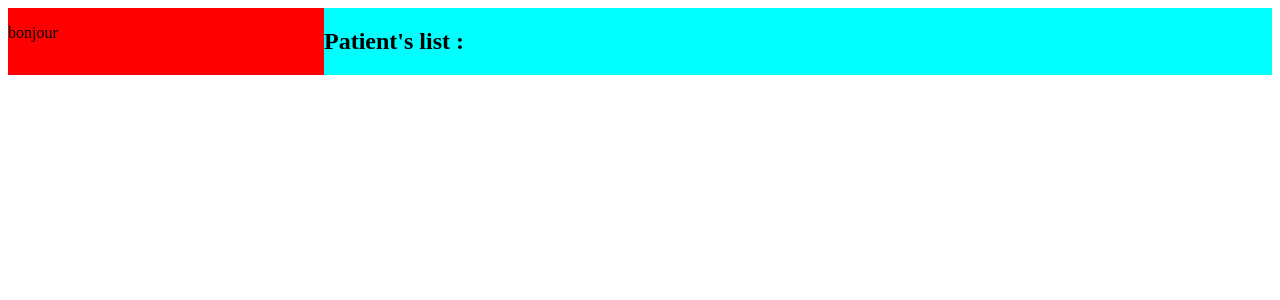
After one commit to rubenj777/python_project, a Flask app: page /home in a window 1280 px wide. The commit adds this page. Shown: the top 300 px of the page. Run offline with Flask 2, Linux system fonts and the light colour scheme; data that the repository does not hold is empty.

Commit message:
display patients

```diff
--- a/main.py
+++ b/main.py
@@ -1,6 +1,4 @@
-from ast import dump
 from flask import Flask, render_template
-
 
 def create_app():
     app = Flask(__name__)
@@ -13,26 +11,22 @@ def create_app():
         con = db.get_db()
         cur = con.cursor()
         cur.execute(
-            "INSERT INTO patient VALUES ('id', 'coucou', 'ruben', 'rub', 'password')"
+            "INSERT INTO patient (firstName, lastName, username, password, address, email, phone) VALUES ('mohamed', 'konate', 'moko', 'password', 'lyon', 'mohamed@mail.com', '0656980564')"
         )
         con.commit()
 
     def get_all_patients():
         con = db.get_db()
         cur = con.cursor()
-        res = cur.execute("SELECT firstName, lastName, username FROM patient")
-        lastName, firstName, username = res.fetchone()
+        res = cur.execute("SELECT firstName, lastName, email, phone FROM patient")
+        patients = res.fetchall()
         db.close_db()
-        return firstName, lastName, username
+        return patients
 
-
-
-    @app.route("/")
+    @app.route("/home")
     def index():
-        firstName, lastName, username = get_all_patients()
-
-        return render_template(
-            "index.html", firstName=firstName, lastName=lastName, username=username
-        )
+        #insert()
+        patients = get_all_patients()
+        return render_template("home.html", patients=patients)
 
     return app
--- /dev/null
+++ b/templates/home.html
@@ -0,0 +1,59 @@
+<!DOCTYPE html>
+<html lang="en">
+
+<head>
+    <meta charset="UTF-8">
+    <meta http-equiv="X-UA-Compatible" content="IE=edge">
+    <meta name="viewport" content="width=device-width, initial-scale=1.0">
+    <title>Home</title>
+</head>
+
+<body>
+    <div class="container">
+        <div id="sidebar">
+            <p>bonjour</p>
+        </div>
+
+        <div id="content">
+            <h2>Patient's list :</h2>
+            {% for patient in patients %}
+            <div class="patient-infos">
+                <ul>
+                    <li>First name : {{ patient.firstName }}</li>
+                    <li>Last name : {{ patient.lastName }}</li>
+                    <li>Email : {{ patient.email }}</li>
+                    <li>Phone : {{ patient.phone }}</li>
+                </ul>
+            </div>
+            {% endfor %}
+        </div>
+    </div>
+
+
+
+
+    <style>
+        .container {
+            display: flex;
+        }
+
+        #sidebar {
+            margin: 0;
+            width: 25%;
+            background-color: red;
+        }
+
+        #content {
+            margin: 0;
+            width: 75%;
+            background-color: aqua;
+        }
+
+        .patient-infos {
+            margin:15px;
+            border: 1px black solid;
+        }
+    </style>
+</body>
+
+</html>
```
Also changed, not shown: templates/login.html (+9 -6 lines).
